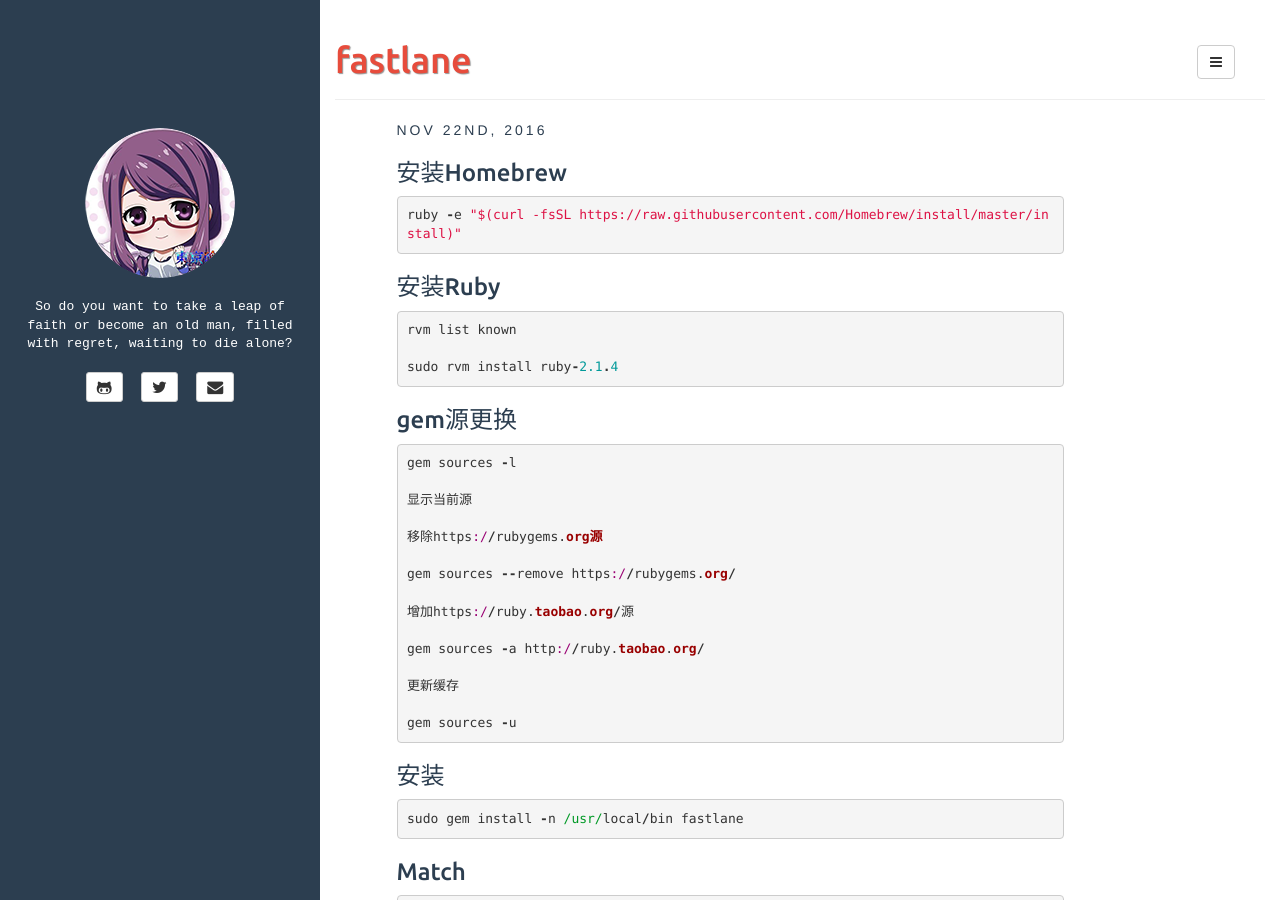
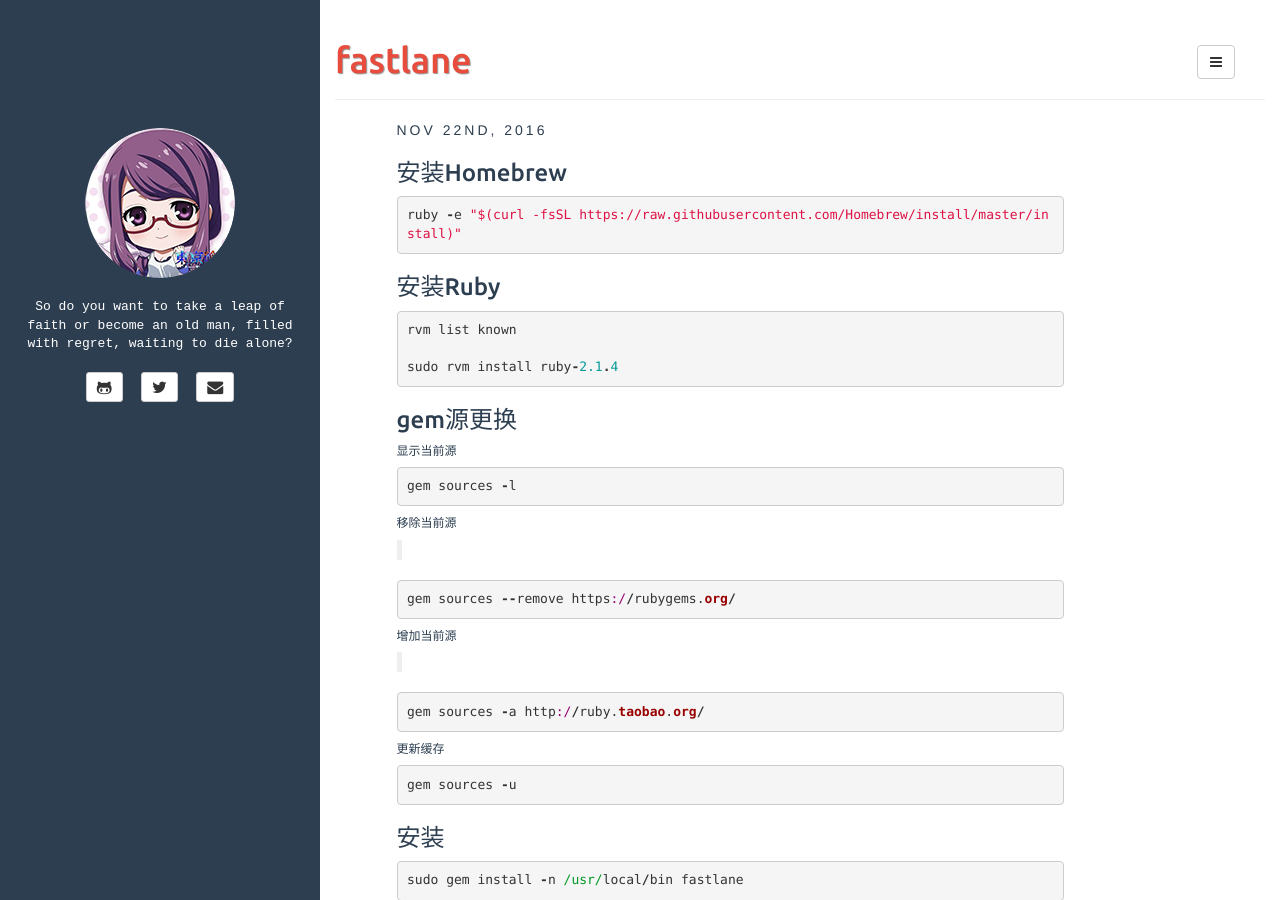
Before and after one commit to plusyu/plusyu.github.io, a Jekyll site: the page built from _posts/2016-11-22-iOS持续集成-fastlane.md, in a window 1280 px wide and 900 px high. Built offline with Jekyll 4.4.1, drawn with Linux system fonts in a browser that asks for light colours.

Commit message:
init style

```diff
--- a/_posts/2016-11-22-iOS持续集成-fastlane.md
+++ b/_posts/2016-11-22-iOS持续集成-fastlane.md
@@ -25,26 +25,39 @@
 
 
 <h3>gem源更换</h3>
+<h6>显示当前源</h6>
 
 {% highlight ruby %}
 
 gem sources -l
 
-显示当前源
+{% endhighlight %}
 
-移除https://rubygems.org源
+<h6>移除当前源</h6>>
+
+{% highlight ruby %}
 
 gem sources --remove https://rubygems.org/
 
-增加https://ruby.taobao.org/源
+{% endhighlight %}
+
+<h6>增加当前源</h6>>
+
+{% highlight ruby %}
 
 gem sources -a http://ruby.taobao.org/
 
-更新缓存
+{% endhighlight %}
+
+
+<h6>更新缓存</h6>
+
+{% highlight ruby %}
 
 gem sources -u
 
 {% endhighlight %}
+
 
 
 <h3>安装</h3>
```
